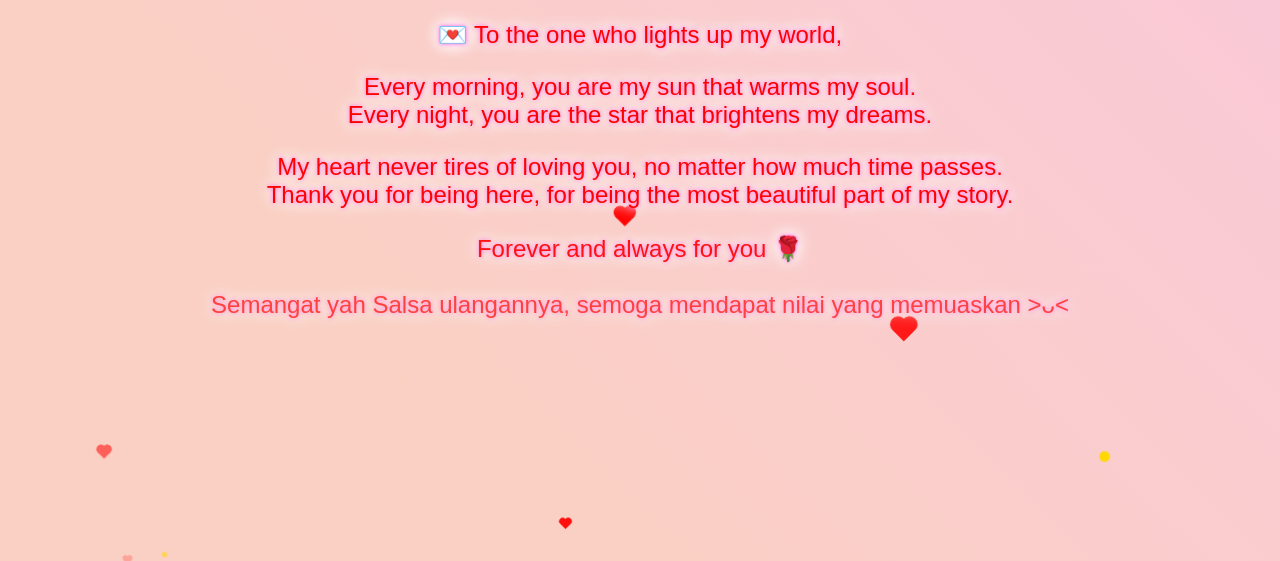
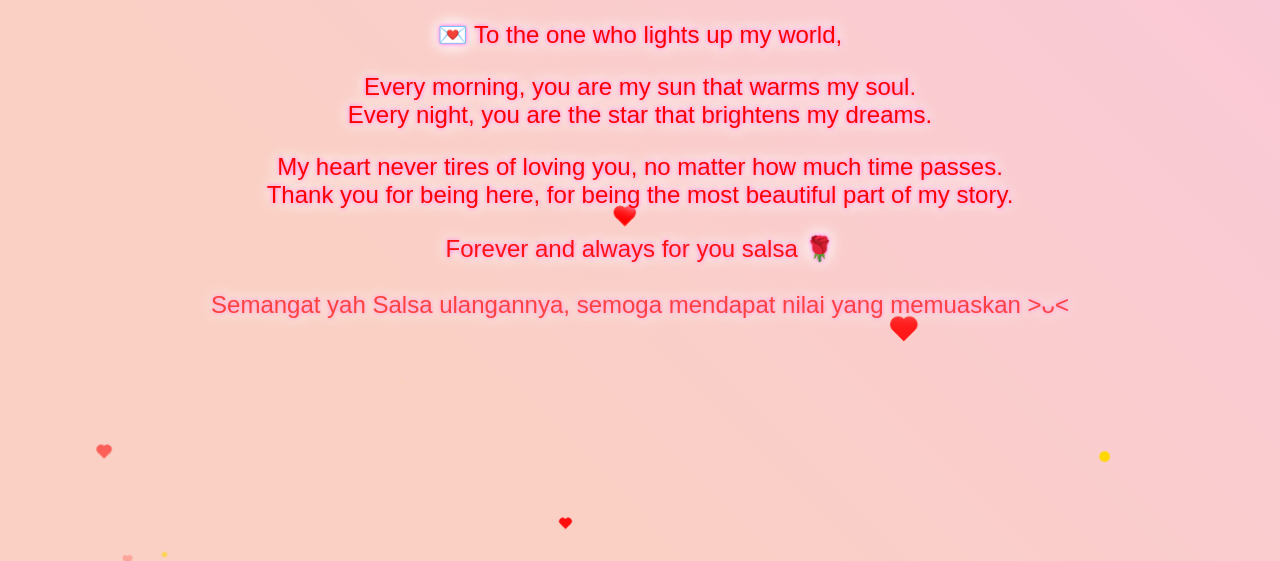
Before and after one commit to parizms/Formysaa, a plain HTML site: page index.html in a window 1280 px wide. Both pictures are taken after a click on the button "Open Letter". Shown: the part 239-800 px from the top of the page. Drawn offline with Linux system fonts and the light colour scheme.

Commit message:
Update project

```diff
--- a/index.html
+++ b/index.html
@@ -18,7 +18,7 @@
               <br> Every night, you are the star that brightens my dreams.</p>
             <p>My heart never tires of loving you, no matter how much time passes.
               <br> Thank you for being here, for being the most beautiful part of my story.</p>
-            <p>Forever and always for you 🌹</p>
+            <p>Forever and always for you salsa 🌹</p>
             <p>Semangat yah Salsa ulangannya, semoga mendapat nilai yang memuaskan >ᴗ< </p>
         </div>
         <audio id="backgroundMusic" loop>
```
